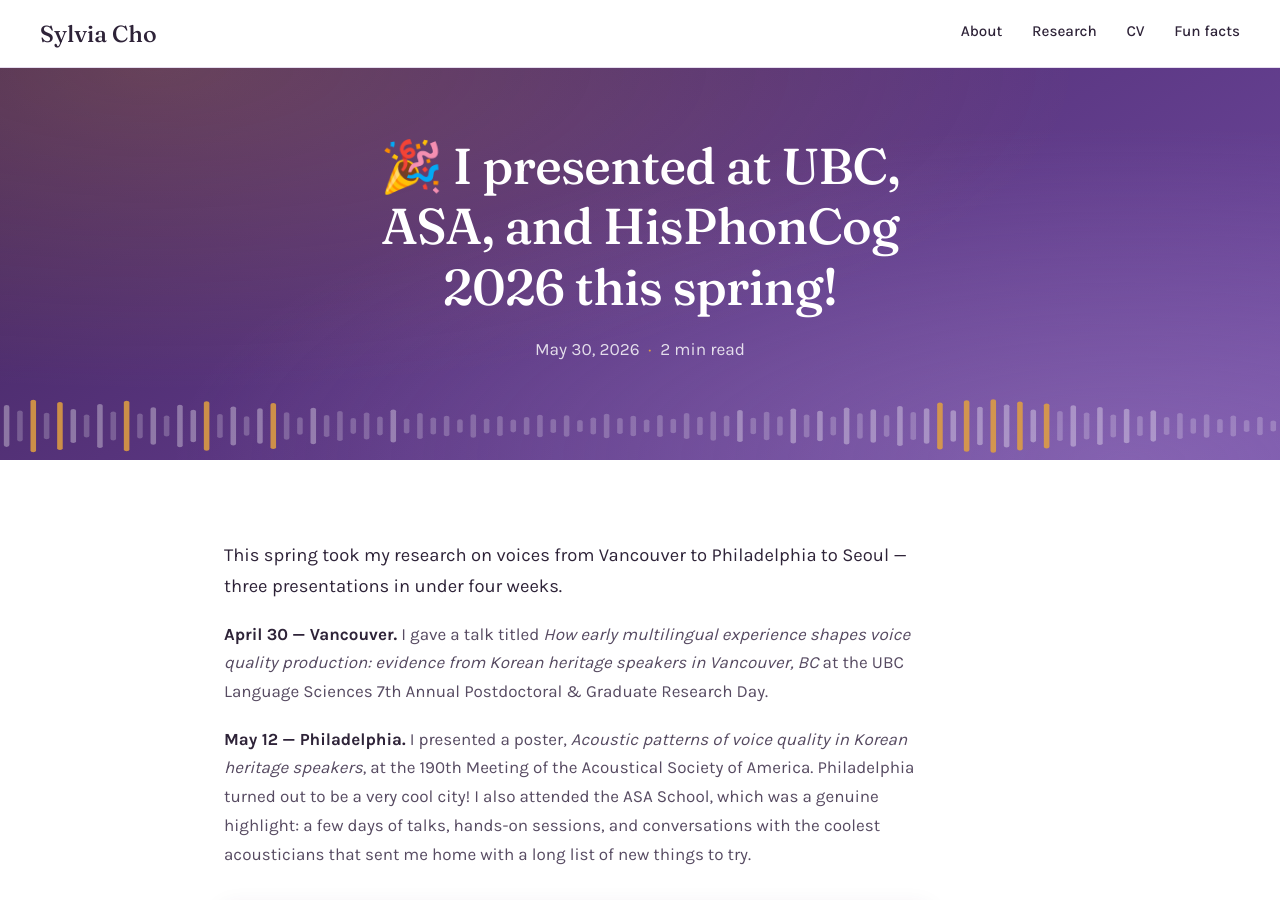
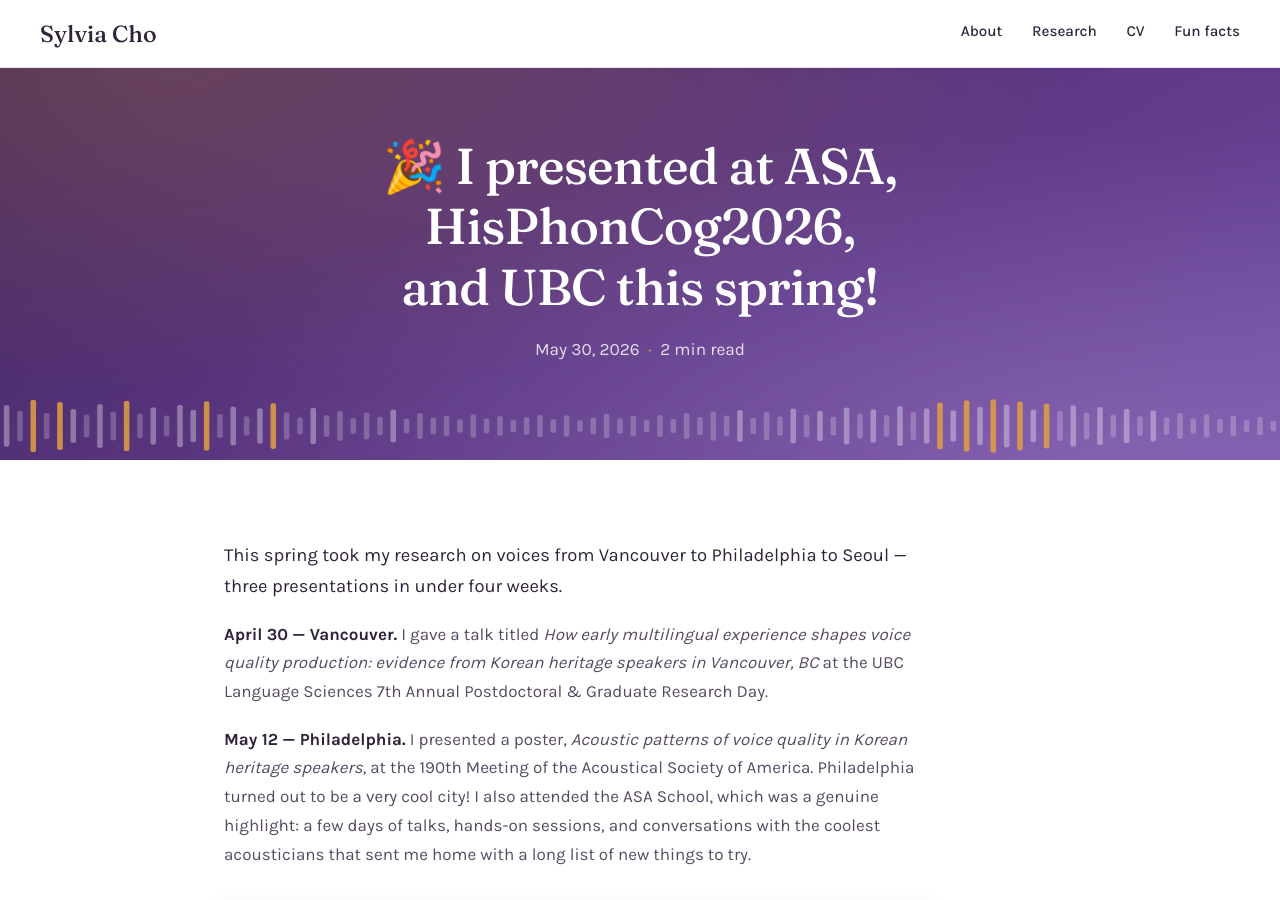
Before and after one commit to sylviacho247/sylviacho247.github.io, a Jekyll site: the page built from _news/2026-05-30-spring-conferences.md, in a window 1280 px wide and 900 px high. Built offline with Jekyll 4.4.1, drawn with Linux system fonts in a browser that asks for light colours.

Commit message:
Update 2026-05-30-spring-conferences.md

```diff
--- a/_news/2026-05-30-spring-conferences.md
+++ b/_news/2026-05-30-spring-conferences.md
@@ -1,5 +1,5 @@
 ---
-title: "🎉 I presented at UBC, ASA, and HisPhonCog 2026 this spring!"
+title: "🎉 I presented at ASA, HisPhonCog2026, and UBC this spring!"
 date: 2026-05-30
 summary: "A spring of voice research: Vancouver, Philadelphia, and Seoul."
 ---
```
